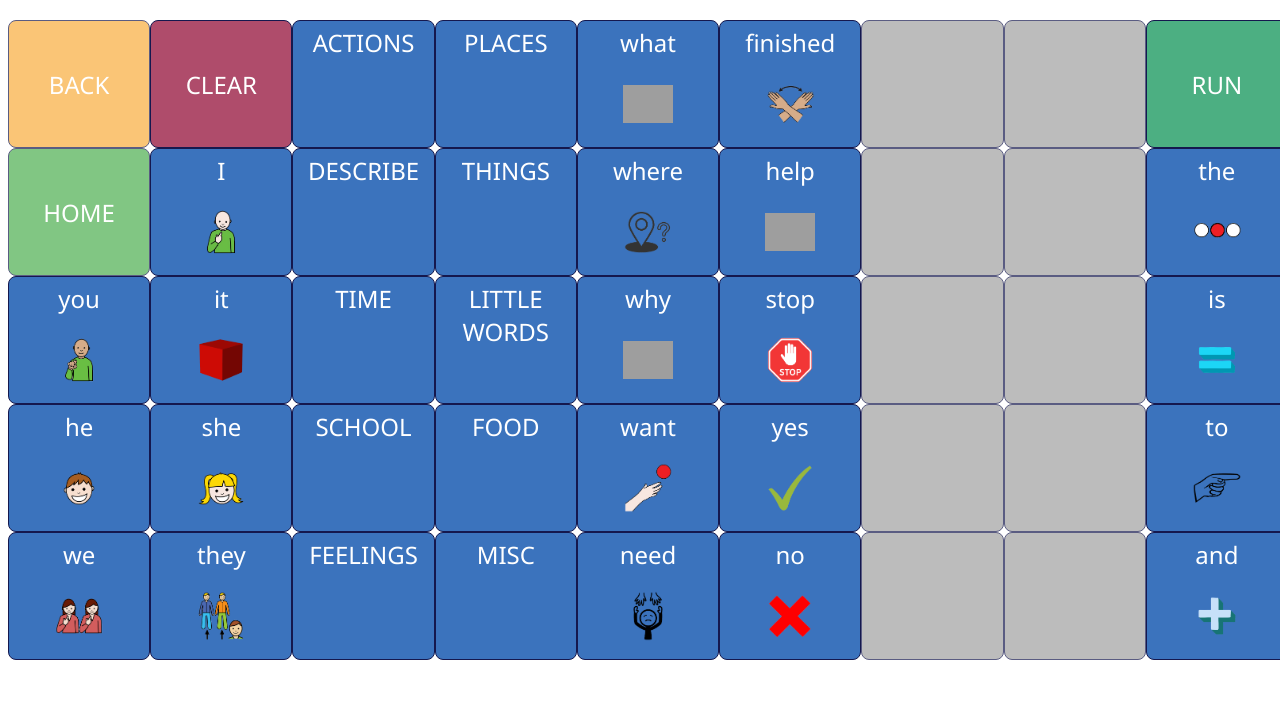
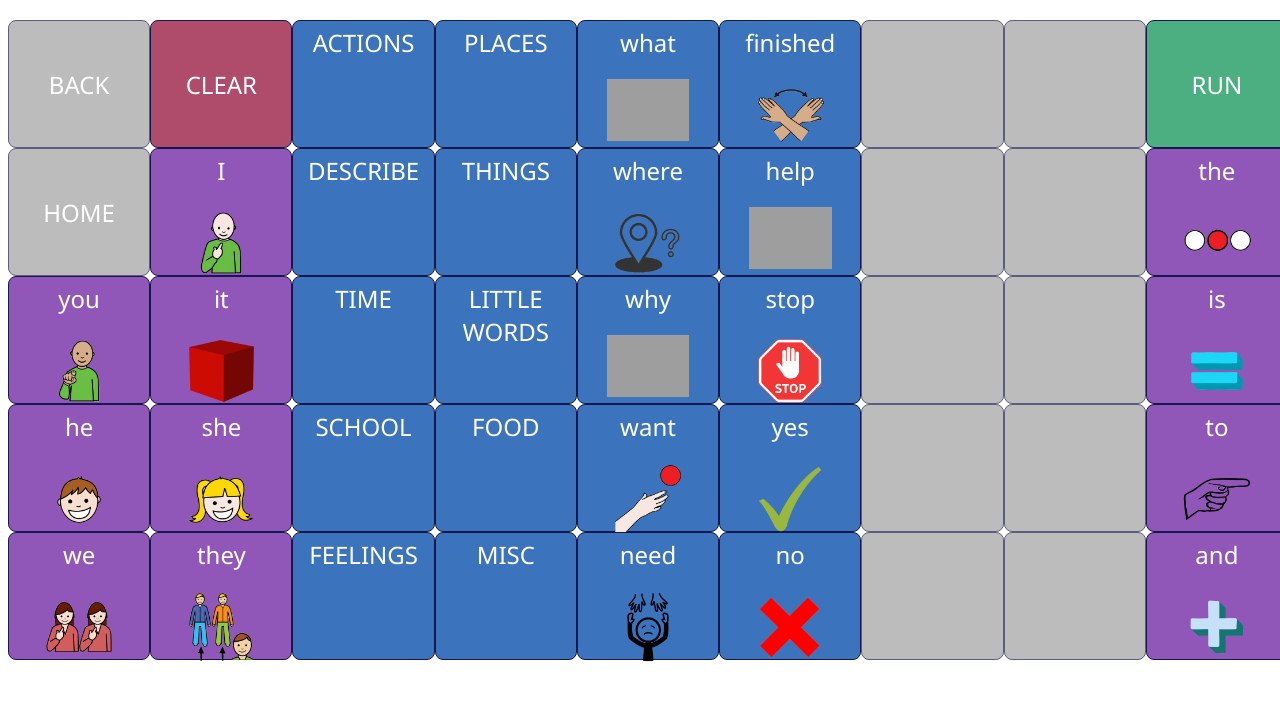
Before and after one commit to RandomAccoutA/pike_project, a Flask app: page / in a window 1280 px wide. Shown: the top 701 px of the page. Run offline with Flask 3, Linux system fonts and the light colour scheme; grey boxes are pictures that could not be loaded.

Commit message:
modified css

```diff
--- a/flask_app/static/styles.css
+++ b/flask_app/static/styles.css
@@ -50,21 +50,9 @@
     transform: translateY(-2px);
   }
 
-  .button-grid button:disabled {
-    background-color: #a0a0a0;
-    cursor: not-allowed;
-    opacity: 0.7;
-    transform: none;
-  }
-
-  .button-grid button:disabled:hover {
-    background-color: #a0a0a0;
-    transform: none;
-  }
-
   #readout {
     text-align: center;
-    font-size: 24px;
+    font-size: 38px;
     margin: 20px 0;
     color: #333;
   }
@@ -74,6 +62,7 @@
     max-height: 75%;
     object-fit: contain;
     margin-top: 8px;
+    margin-bottom: 4px;
   }
 
   button {
@@ -82,40 +71,76 @@
   }
 
   img {
-      width: 50px;
-      height: 50px;
+      width: 100px;
+      height: 100px;
   }
 
   #button-home {
-    background-color: #4CAF50 !important;
+    background-color: #4CAF50;
   }
 
   #button-home:hover {
-    background-color: #45a049 !important;
+    background-color: #45a049;
   }
 
   #button-run {
-    background-color: #4caf82 !important;
+    background-color: #4caf82;
   }
 
   #button-run:hover {
-    background-color: #37805f !important;
+    background-color: #37805f;
   }
 
   #button-clear {
-    background-color: #af4c6b !important;
+    background-color: #af4c6b;
   }
 
   #button-clear:hover {
-    background-color: #783437 !important;
+    background-color: #783437;
   }
 
   #button-back {
-    background-color: #f8ad3d !important;
+    background-color: #f8ad3d;
   }
 
   #button-back:hover {
-    background-color: #b46737 !important;
+    background-color: #b46737;
+  }
+
+  .button-grid .pronouns {
+    background-color: #9157b8;
+  }
+
+  .button-grid .pronouns:hover {
+    background-color: #673d83;
+  }
+
+  .button-grid .misc_constant {
+    background-color: #9157b8;
+  }
+
+  .button-grid .misc_constant:hover {
+    background-color: #673d83;
+  }
+
+  .button-grid .ml {
+    background-color: #00a8ab;
+  }
+
+  .button-grid .ml:hover {
+    background-color: #0093a3;
+  }
+
+  .button-grid button:disabled {
+    background-color: #a0a0a0 !important;
+    cursor: not-allowed;
+    opacity: 0.7;
+    transform: none;
+  }
+
+  .button-grid button:disabled:hover {
+    background-color: #a0a0a0 !important;
+    transform: none;
   }
 
   @media screen and (max-width: 768px) {
--- a/flask_app/templates/index.html
+++ b/flask_app/templates/index.html
@@ -45,8 +45,10 @@
                 {% elif row == 4 and col == 8 %}
                     <button id="button({{row}},{{col}})" class="misc_constant" onclick="buttonClick(this.id)"><span class="button-text">and</span><br><img id="image({{row}},{{col}})" src=""></button>
                 <!-- variable words (non-ML and ML) -->
+                {% elif col < 6 %}
+                    <button id="button({{row}},{{col}})" class="nonml" onclick="buttonClick(this.id)"><span class="button-text"></span><br><img id="image({{row}},{{col}})" src=""></button>
                 {% else %}
-                    <button id="button({{row}},{{col}})" class="variable" onclick="buttonClick(this.id)"><span class="button-text"></span><br><img id="image({{row}},{{col}})" src=""></button>
+                    <button id="button({{row}},{{col}})" class="ml" onclick="buttonClick(this.id)"><span class="button-text"></span><br><img id="image({{row}},{{col}})" src=""></button>
                 {% endif %}
             {% endfor %}
         {% endfor %}
```
